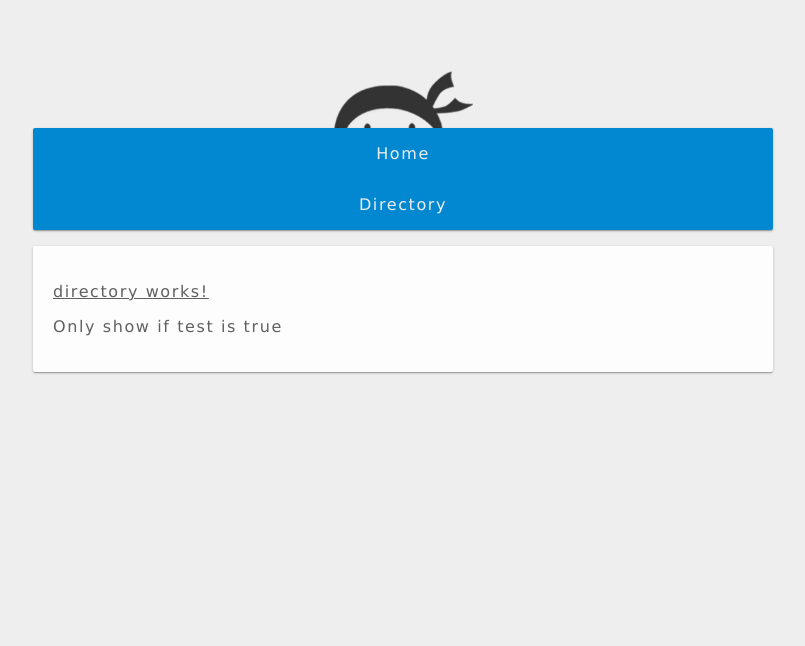
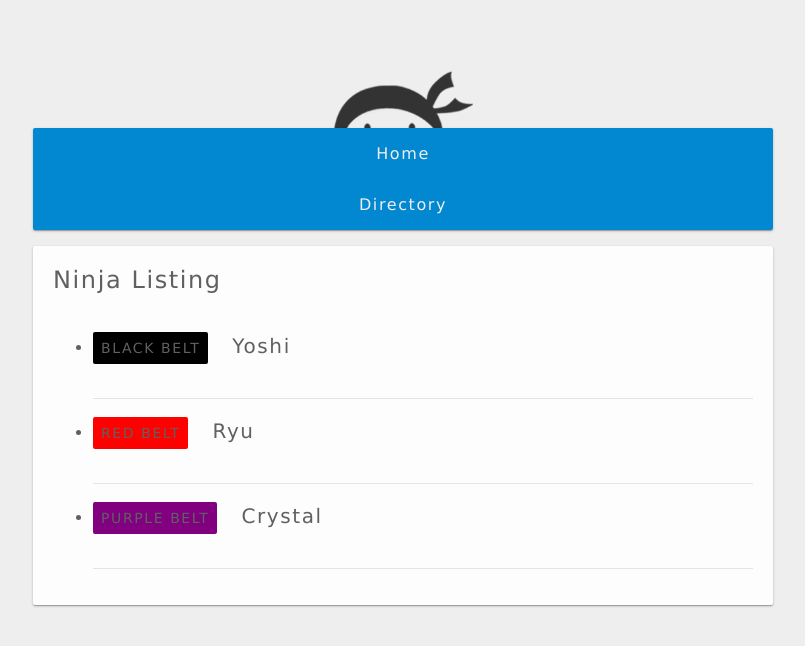
Before and after one commit to KhalilMinalang/ninja-directory, an Angular app: page /directory in a window 1280 px wide. Shown: the top 646 px of the page, without its empty margins (237-1042 px from the left). Built offline with nearby package versions, Linux system fonts and the light colour scheme.

Commit message:
COMPLETED Angular 2 Tutorial #20 - ngFor

```diff
--- a/src/app/directory/directory.component.html
+++ b/src/app/directory/directory.component.html
@@ -1,20 +1,62 @@
 <!-- Directives Introduction -->
 <!-- ATTRIBUTE DIRECTIVES -->
-<p
+<!-- <p
   [ngClass]="classes"
 >
   directory works!
-</p>
+</p> -->
 
 <!-- STRUCTURAL DIRECTIVES -->
-<p
+<!-- <p
   *ngIf="test"
 >
   Only show if test is true
-</p>
+</p> -->
 
-<style>
+<!-- <style>
   .blue {color: blue;}
   .red {color: red;}
   .underline {text-decoration: underline;}
-</style>
+</style> -->
+
+<h2>
+  Ninja Listing
+</h2>
+
+<ul
+  id="ninja-listing"
+>
+
+  <li
+   *ngFor="let ninja of ninjas"
+  >
+
+    <div
+      class="single-ninja"
+    >
+
+      <!-- Belt Color -->
+      <span
+        [ngStyle]="{'background': ninja.belt}"
+      >
+        {{ ninja.belt }} belt
+      </span>
+
+      <!-- Ninja Name -->
+      <h3>
+        {{ ninja.name }}
+      </h3>
+
+      <!-- <div
+        (click)="remove($event)"
+        [attr.data-name]="ninja.name"
+      >
+        delete
+      </div> -->
+
+
+    </div>
+
+  </li>
+
+</ul>
--- a/src/app/directory/directory.component.ts
+++ b/src/app/directory/directory.component.ts
@@ -9,14 +9,33 @@ import { ActivatedRoute } from '@angular/router';
 export class DirectoryComponent implements OnInit {
 
   // ninja: string;
-  classes = {
-    'blue': false,
-    'red': false,
-    'underline': true
-  }
+  // classes = {
+  //   'blue': false,
+  //   'red': false,
+  //   'underline': true
+  // }
 
-  test = true;
+  // test = true;
   // test = false;
+
+  ninjas = [
+
+    {
+      name: "Yoshi",
+      belt: "black",
+    },
+
+    {
+      name: "Ryu",
+      belt: "red",
+    },
+
+    {
+      name: "Crystal",
+      belt: "purple",
+    },
+
+  ];
 
   constructor(private route: ActivatedRoute) {
 
```
